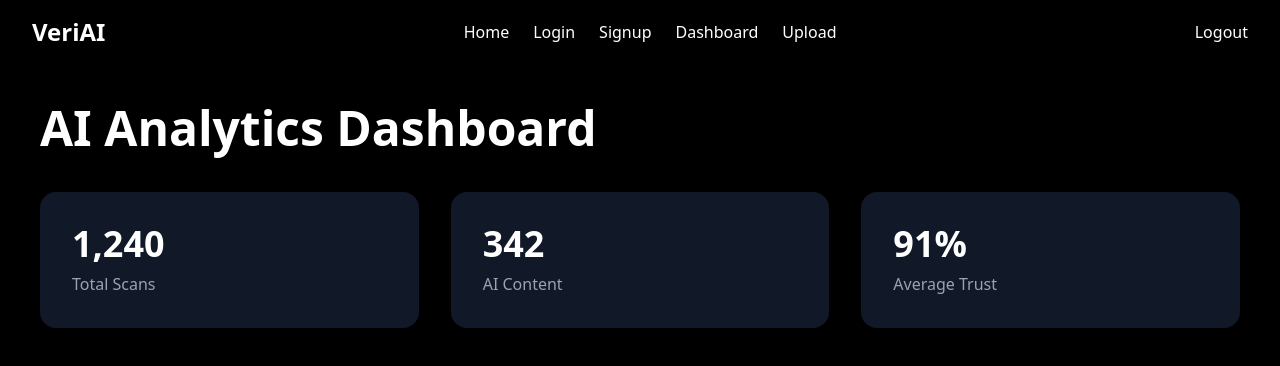
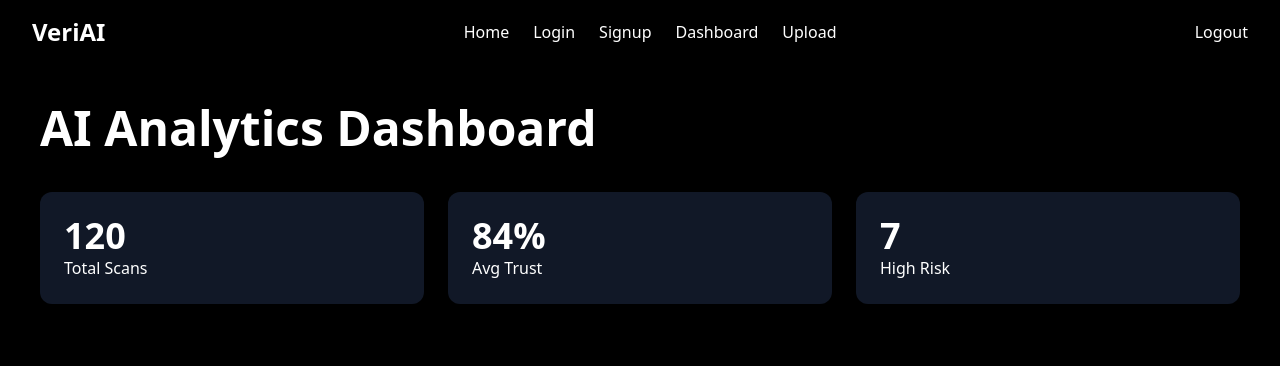
Before and after one commit to sunehachoudhary/VeriAI, a React (Create React App) app in the folder client/: page /dashboard in a window 1280 px wide. Shown: the top 366 px of the page. Built offline with nearby package versions, Linux system fonts and the light colour scheme; sample sign-in values are in the browser's storage.

Commit message:
added result dispaly and dashboard analytics UI

```diff
--- a/client/src/pages/Dashboard.jsx
+++ b/client/src/pages/Dashboard.jsx
@@ -24,24 +24,30 @@ function Dashboard() {
         AI Analytics Dashboard
       </h1>
 
-      <div className="grid grid-cols-3 gap-8">
+     <div className="grid grid-cols-1 md:grid-cols-3 gap-6">
 
-        <div className="bg-gray-900 p-8 rounded-2xl">
-          <h2 className="text-4xl font-bold">1,240</h2>
-          <p className="text-gray-400 mt-2">Total Scans</p>
-        </div>
+<div className="bg-gray-900 p-6 rounded-xl">
+<h2 className="text-4xl font-bold">
+120
+</h2>
+<p>Total Scans</p>
+</div>
 
-        <div className="bg-gray-900 p-8 rounded-2xl">
-          <h2 className="text-4xl font-bold">342</h2>
-          <p className="text-gray-400 mt-2">AI Content</p>
-        </div>
+<div className="bg-gray-900 p-6 rounded-xl">
+<h2 className="text-4xl font-bold">
+84%
+</h2>
+<p>Avg Trust</p>
+</div>
 
-        <div className="bg-gray-900 p-8 rounded-2xl">
-          <h2 className="text-4xl font-bold">91%</h2>
-          <p className="text-gray-400 mt-2">Average Trust</p>
-        </div>
+<div className="bg-gray-900 p-6 rounded-xl">
+<h2 className="text-4xl font-bold">
+7
+</h2>
+<p>High Risk</p>
+</div>
 
-      </div>
+</div>
 
     </div>
   );
--- a/client/src/pages/Upload.jsx
+++ b/client/src/pages/Upload.jsx
@@ -2,8 +2,8 @@ import { useState } from "react";
 import axios from "axios";
 function Upload() {
 
-  const [file,setFile]=useState(null);
-
+const [file,setFile]=useState(null);
+const [result,setResult]=useState(null);
 
 const handleUpload = async () => {
 
@@ -28,15 +28,7 @@ const handleUpload = async () => {
       }
     );
 
-   alert(
-`Trust Score:
-${res.data.trustScore}
-`
-);
-
-console.log(
-res.data
-);
+   setResult(res.data);
 
   } catch (err) {
 
@@ -68,6 +60,33 @@ res.data
           Analyze
         </button>
 
+        {/*Result UI */}
+        {result && (
+
+<div className="mt-8 bg-gray-900 p-8 rounded-2xl text-white">
+
+<h2 className="text-3xl font-bold mb-4">
+Analysis Result
+</h2>
+
+<p>
+Trust Score:
+<span className="font-bold">
+{result.trustScore}
+</span>
+</p>
+
+<p className="mt-2">
+Risk Level:
+<span className="font-bold">
+{result.riskLevel}
+</span>
+</p>
+
+</div>
+
+)}
+
       </div>
 
     </div>
```
Also changed, not shown: 1 other file (tests, documents, lock files or other folders).
